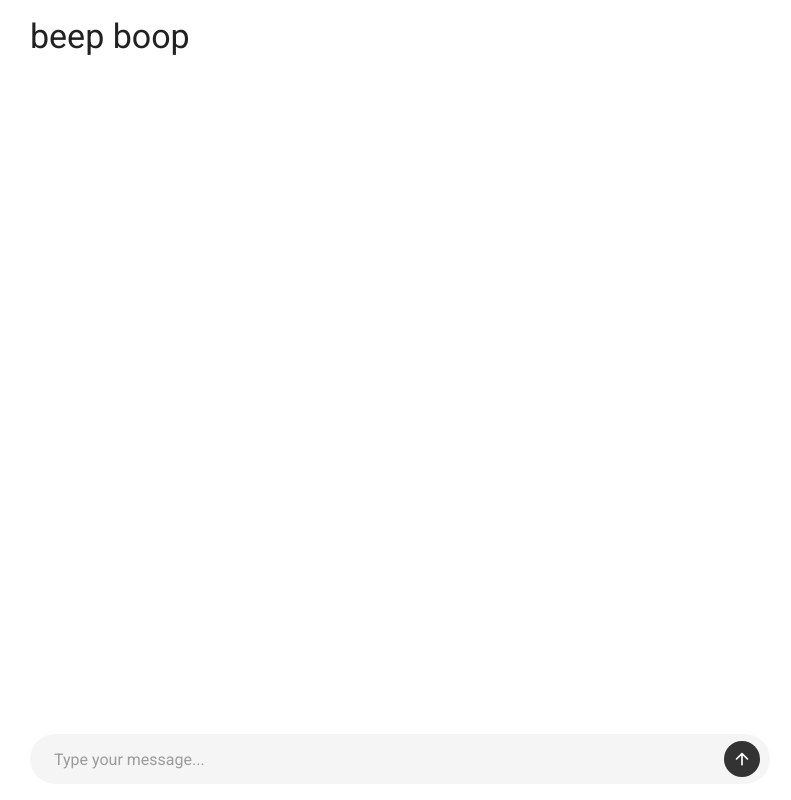
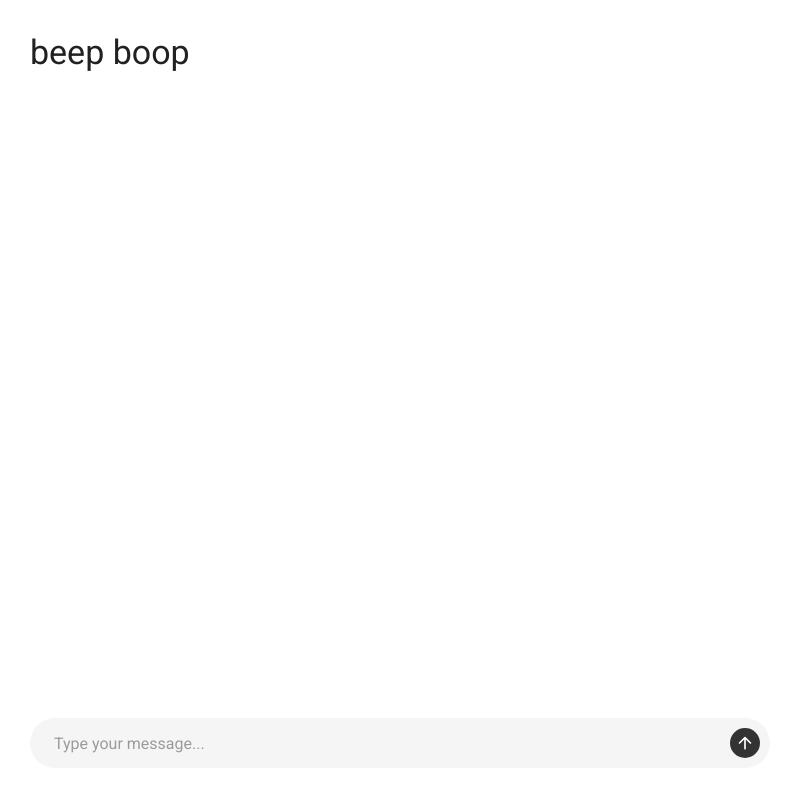
Before and after one commit to joshuaiokua/chatbot-ux-explorations, a React app in the folder frontend/: page /conversation-tagging in a window 1280 px wide. Shown: the whole page, without its empty margins (226-1017 px from the left). Built offline with nearby package versions, Linux system fonts and the light colour scheme.

Commit message:
feat: minor ui improvements

```diff
--- a/frontend/src/shared/components/ChatInterface.tsx
+++ b/frontend/src/shared/components/ChatInterface.tsx
@@ -51,7 +51,7 @@ const ChatInterface: React.FC = () => {
         maxWidth: "48rem", // * ChatGPT's max width
         height: "100vh", // Full viewport height
         margin: "0 auto",
-        paddingBlock: "1rem",
+        paddingBlock: "2rem",
       }}
     >
       <Typography variant="h4" component="h1" gutterBottom>
--- a/frontend/src/shared/components/InputBar.tsx
+++ b/frontend/src/shared/components/InputBar.tsx
@@ -51,8 +51,8 @@ const InputBar: React.FC<InputBarProps> = ({
         sx={{
           alignSelf: "center",
           marginLeft: "10px",
-          maxHeight: "36px",
-          width: "36px",
+          aspectRatio: "1",
+          maxHeight: "75%",
           size: "small",
           backgroundColor: "#333",
           color: "#fff",
--- a/frontend/src/shared/components/MessageBubble.tsx
+++ b/frontend/src/shared/components/MessageBubble.tsx
@@ -13,7 +13,7 @@ const MessageBubble: React.FC<MessageBubbleProps> = ({ content, isUser }) => {
         maxWidth: isUser ? "70%" : "100%",
         margin: "0 0.625rem",
         padding: ".625rem 1.25rem .625rem 1.25rem",
-        borderRadius: "1rem",
+        borderRadius: "1.5rem",
         textAlign: "justify",
         textAlignLast: isUser ? "right" : "left",
         color: isUser ? "#fff" : "#333",
--- a/frontend/src/theme.ts
+++ b/frontend/src/theme.ts
@@ -4,7 +4,7 @@ const theme = createTheme({
   palette: {
     mode: "light",
     common: {
-        black: "#000",
+        black: "#333",
         white: "#fff",
     },
     primary: {
```
